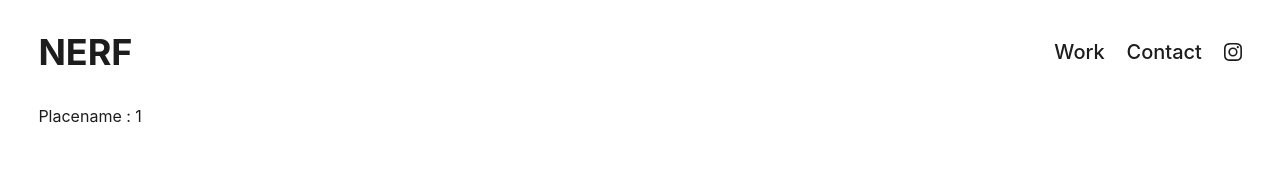
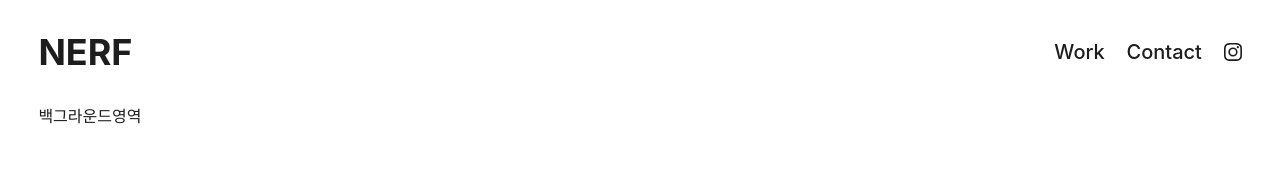
Before and after one commit to timosean/nerf_project, a Next.js app: page /place/1 in a window 1280 px wide. Shown: the top 194 px of the page. Built offline with nearby package versions, Linux system fonts and the light colour scheme; a web font is replaced by a local one.

Commit message:
feat: define one section height

```diff
--- a/src/pages/place/[name].tsx
+++ b/src/pages/place/[name].tsx
@@ -4,7 +4,7 @@ function Place() {
     const router = useRouter();
     const { name } = router.query;
 
-    return <div>Placename : {name}</div>;
+    return <section className="w-full h-[calc(100vh-5vw-2.5rem)]">백그라운드영역</section>;
 }
 
 export default Place;
```
